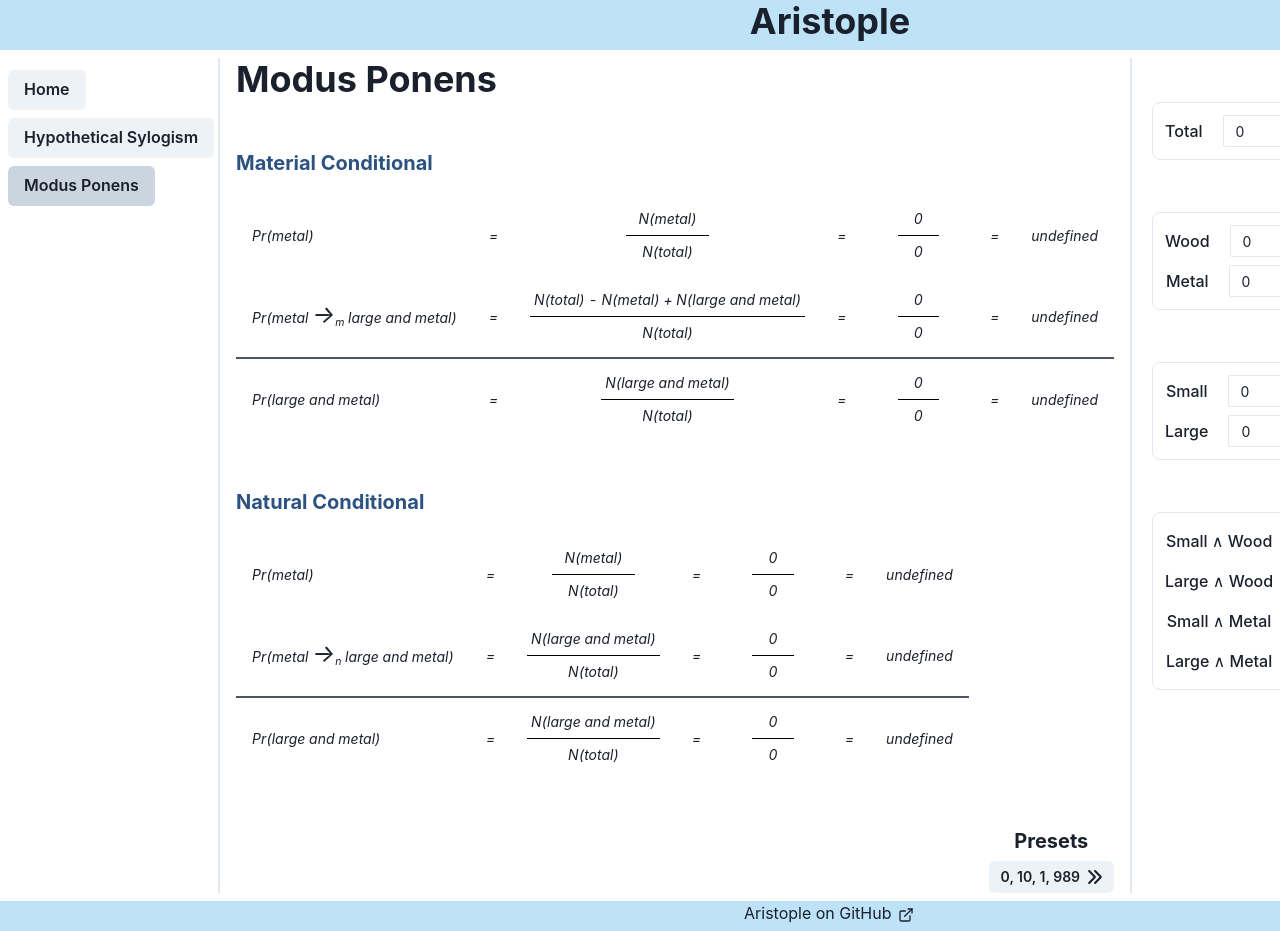
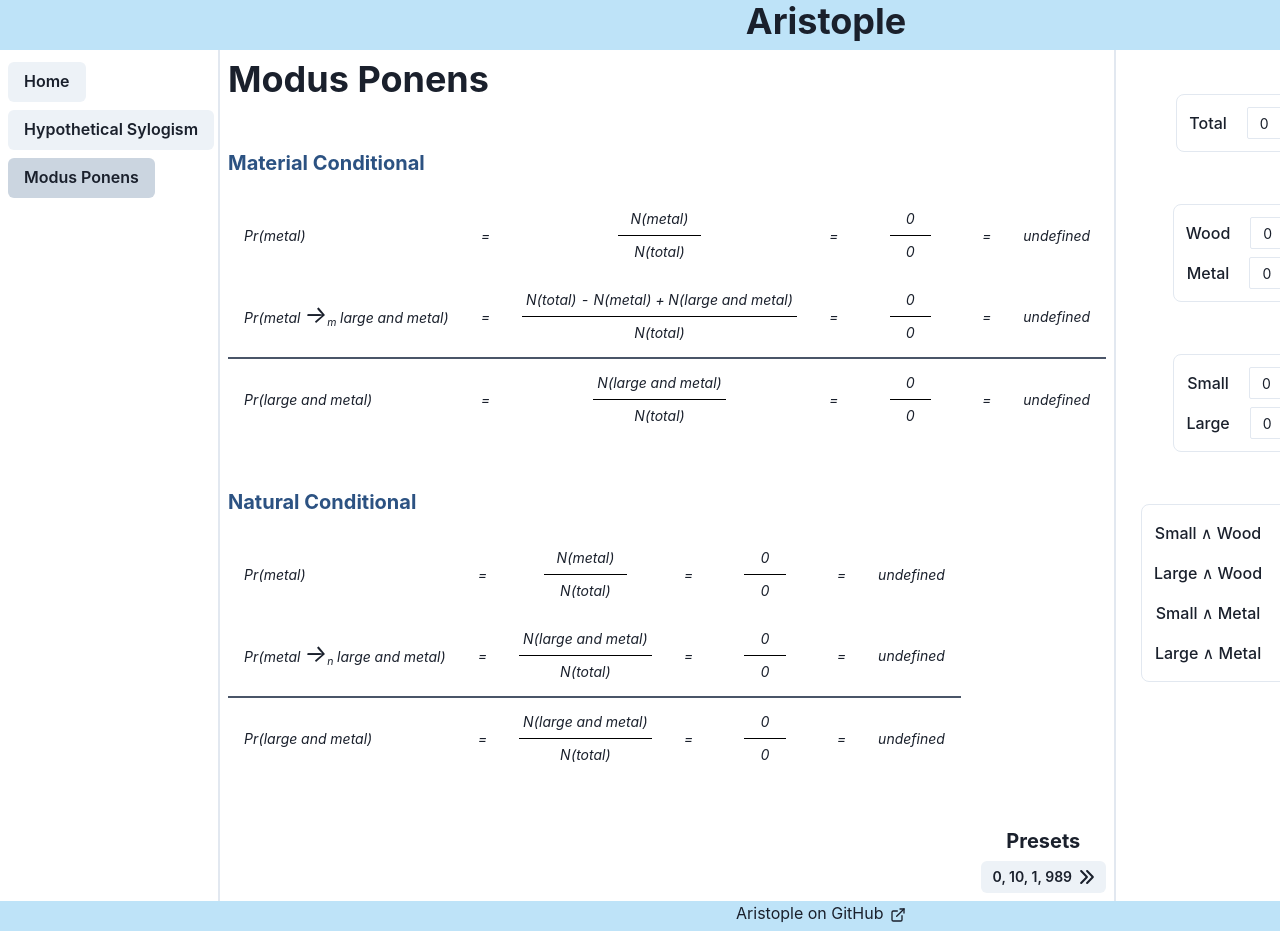
Before and after one commit to tartansandal/aristople, a React (Create React App) app: page /#/modus-ponens in a window 1280 px wide. Shown: the top 931 px of the page. Built offline with nearby package versions, Linux system fonts and the light colour scheme.

Commit message:
More tweaks to layout spacing

```diff
--- a/src/components/Layout.jsx
+++ b/src/components/Layout.jsx
@@ -34,7 +34,7 @@ function Layout() {
           gridTemplateRows={'50px 1fr 30px'}
           gridTemplateColumns={'220px 1fr 530px'}
           minH="100vh"
-          gap="2"
+          gap="0"
         >
           <GridItem  area={'header'} pl="2" bg="blue.100">
             <Flex>
@@ -47,13 +47,13 @@ function Layout() {
           <GridItem area={'nav'} pl="2" borderRightWidth={2}>
             <NavBar />
           </GridItem>
-          <GridItem area={'main'} pl="2">
+          <GridItem area={'main'} p="2">
             <Outlet />
           </GridItem>
-          <GridItem area={'urn'} ml={2} borderLeftWidth={2}>
+          <GridItem area={'urn'} borderLeftWidth={2}>
             <Urn />
           </GridItem>
-          <GridItem pl="2" bg="blue.100" area={'footer'}>
+          <GridItem bg="blue.100" area={'footer'}>
             <Link href="https://github.com/tartansandal/aristople" isExternal>
               Aristople on GitHub <ExternalLinkIcon mx="2px" />
             </Link>
--- a/src/features/urn/Urn.jsx
+++ b/src/features/urn/Urn.jsx
@@ -108,7 +108,7 @@ const Urn = () => {
   }, [remainder, dispatch, toast]);
 
   return (
-    <VStack spacing={5} align="start" ml={5}>
+    <VStack spacing={5} ml={3}>
       <VStack>
         <Text mt={3}>The Urn</Text>
         <VStack spacing={2} p={3} borderWidth="1px" borderRadius="lg">
```
